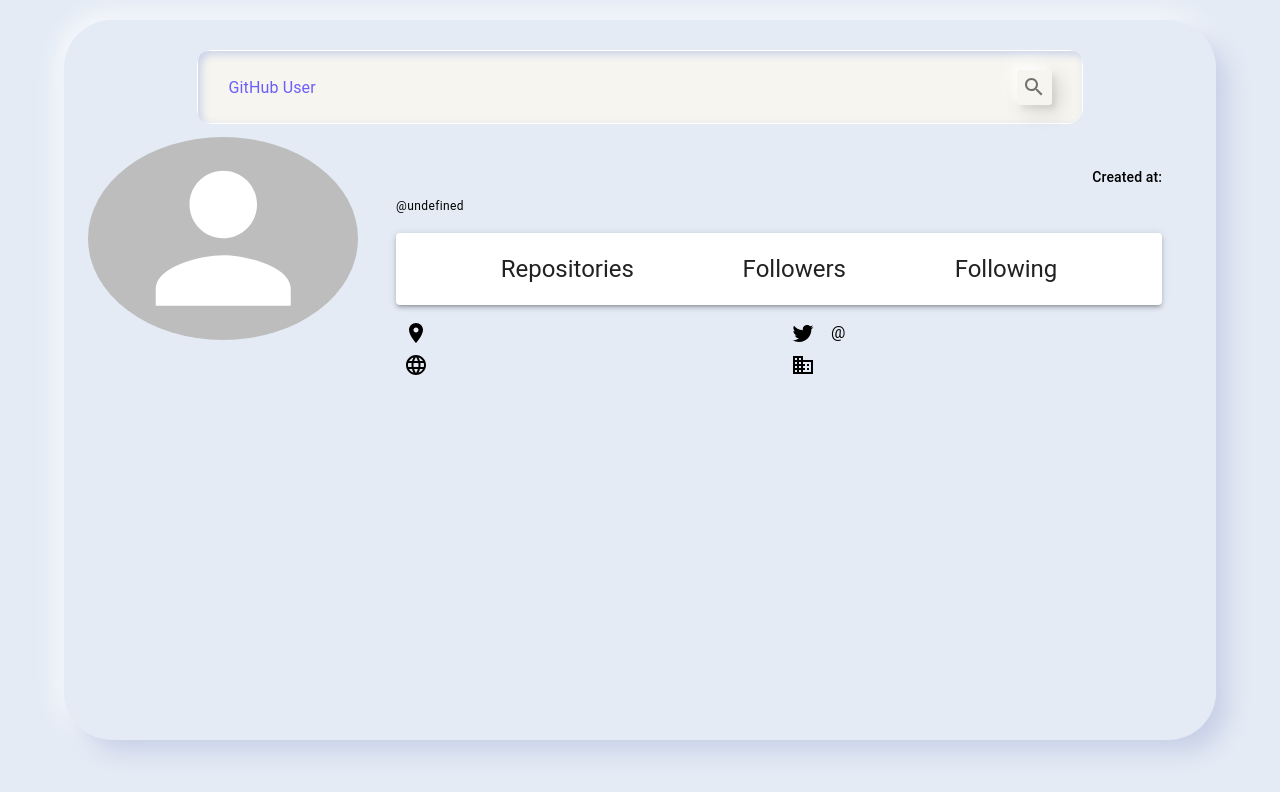
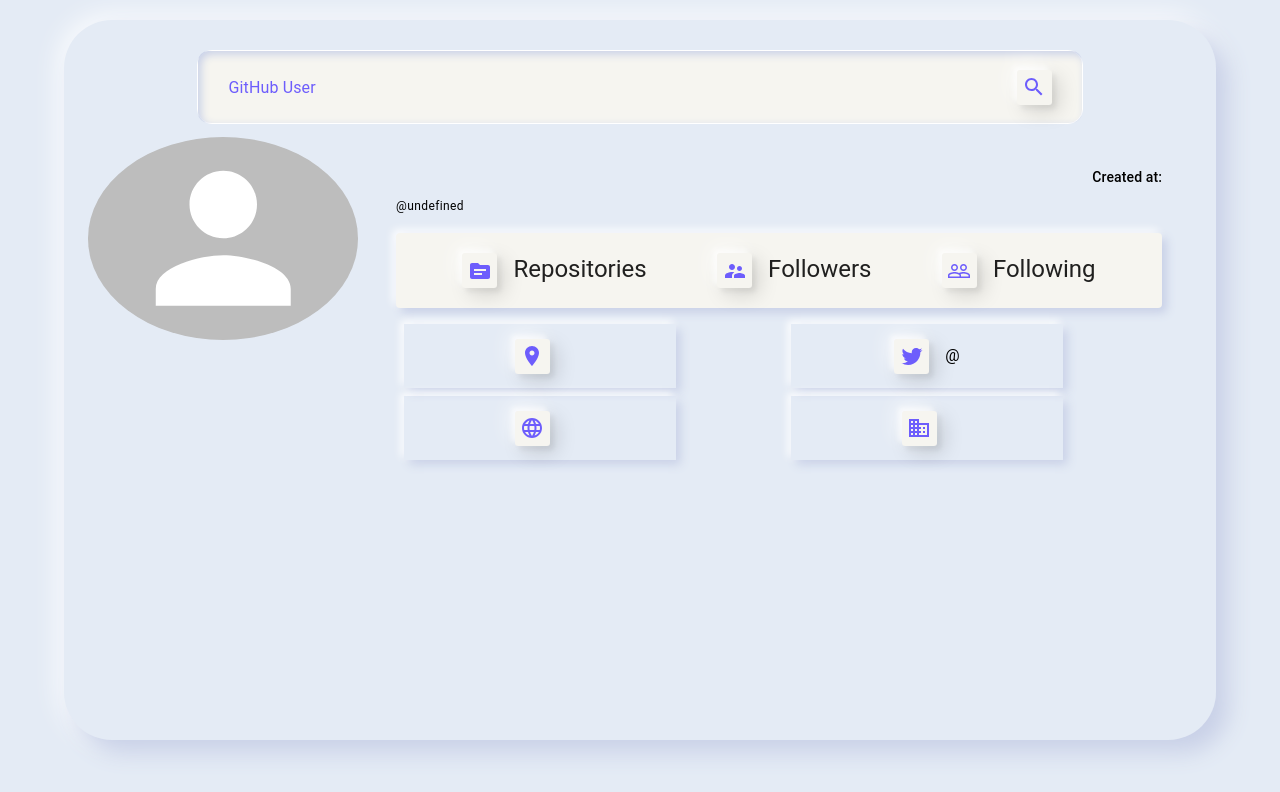
Before and after one commit to AlejandroM12/react-mui, a React (Vite) app: page / in a window 1280 px wide. Shown: the top 792 px of the page. Built offline with nearby package versions, Linux system fonts and the light colour scheme; no server answers.

Commit message:
Modified styles

```diff
--- a/src/components/LocationInformation/LocationInformation.jsx
+++ b/src/components/LocationInformation/LocationInformation.jsx
@@ -3,21 +3,53 @@ import LocationOnIcon from "@mui/icons-material/LocationOn";
 import TwitterIcon from "@mui/icons-material/Twitter";
 import LanguageIcon from "@mui/icons-material/Language";
 import BusinessIcon from "@mui/icons-material/Business";
+import { IconButtonContainer } from "../Searcher/style";
 
 export const LocationInformation = (props) => {
   const { userState } = props;
   const { location, twitter_username, blog, company } = userState;
   return (
-    <Grid container spacing={1} sx={{marginTop: "15px"}}>
+    <Grid container spacing={1} sx={{ marginTop: "15px" }}>
       <Grid item xs={6}>
-        <Stack direction="row" spacing={2}>
+        <Stack
+          direction="row"
+          spacing={2}
+          sx={{
+            boxShadow: `.3rem .3rem .6rem #c8d0e7,
+          -.2rem -.2rem .5rem #FFFFFF`,
+            width: "17rem",
+            minHeight: "4rem",
+            alignItems: "center",
+            justifyContent: "center",
+          }}
+        >
+          <IconButtonContainer>
             <LocationOnIcon />
+          </IconButtonContainer>
+          {location !== null ? (
             <Typography>{location}</Typography>
+          ) : (
+            <Typography>Not Available</Typography>
+          )}
         </Stack>
       </Grid>
       <Grid item xs={6}>
-        <Stack direction="row" spacing={2}>
+        <Stack
+          direction="row"
+          spacing={2}
+          sx={{
+            boxShadow: `.3rem .3rem .6rem #c8d0e7,
+          -.2rem -.2rem .5rem #FFFFFF`,
+            width: "17rem",
+            minHeight: "4rem",
+            alignItems: "center",
+            justifyContent: "center",
+          }}
+        >
+          <IconButtonContainer>
             <TwitterIcon />
+          </IconButtonContainer>
+
           {twitter_username !== null ? (
             <Typography>@{twitter_username}</Typography>
           ) : (
@@ -26,20 +58,50 @@ export const LocationInformation = (props) => {
         </Stack>
       </Grid>
       <Grid item xs={6}>
-        <Stack direction="row" spacing={2}>
+        <Stack
+          direction="row"
+          spacing={2}
+          sx={{
+            boxShadow: `.3rem .3rem .6rem #c8d0e7,
+          -.2rem -.2rem .5rem #FFFFFF`,
+            width: "17rem",
+            minHeight: "4rem",
+            alignItems: "center",
+            justifyContent: "center",
+          }}
+        >
+          <IconButtonContainer>
             <LanguageIcon />
+          </IconButtonContainer>
+
           {blog !== null ? (
-            <Typography><Link underline="none" target="_blank" href={blog}>
+            <Typography>
+              <Link underline="none" target="_blank" href={blog}>
                 {blog}
-        </Link></Typography>
+              </Link>
+            </Typography>
           ) : (
             <Typography>Not Available</Typography>
           )}
         </Stack>
       </Grid>
       <Grid item xs={6}>
-        <Stack direction="row" spacing={2}>
+        <Stack
+          direction="row"
+          spacing={2}
+          sx={{
+            boxShadow: `.3rem .3rem .6rem #c8d0e7,
+          -.2rem -.2rem .5rem #FFFFFF`,
+            width: "17rem",
+            minHeight: "4rem",
+            alignItems: "center",
+            justifyContent: "center",
+          }}
+        >
+          <IconButtonContainer>
             <BusinessIcon />
+          </IconButtonContainer>
+
           {company !== null ? (
             <Typography>{company}</Typography>
           ) : (
--- a/src/components/PaperInformation/PaperInformation.jsx
+++ b/src/components/PaperInformation/PaperInformation.jsx
@@ -1,25 +1,45 @@
-import { Paper, Stack, Typography } from "@mui/material";
+import {  Stack, Typography } from "@mui/material";
+import { PaperInformationContainer } from "./style";
+import { IconButtonContainer } from "../Searcher/style";
+import SourceIcon from '@mui/icons-material/Source';
+import SupervisorAccountIcon from '@mui/icons-material/SupervisorAccount';
+import PeopleOutlineIcon from '@mui/icons-material/PeopleOutline';
 
 export const PaperInformation = (props) => {
-
     const { userState } = props;
     const { public_repos, followers, following } = userState;
   return (
-    <Paper elevation={3}>
+    <PaperInformationContainer >
         <Stack spacing={3} direction="row" justifyContent="space-evenly" sx={{margin: "20px"}}>
-            <Stack>
-                <Typography variant="h5">Repositories</Typography>
-                <Typography variant="h6">{ public_repos }</Typography>
+            <Stack >
+
+                <Typography variant="h5">
+                    <IconButtonContainer sx={{marginRight: "1rem"}}>
+                        <SourceIcon />
+                    </IconButtonContainer>
+                    Repositories
+                    </Typography>
+                <Typography variant="h6" sx={{display: "flex", justifyContent: "center", alignItems: "center"}}>{ public_repos }</Typography>
             </Stack>
             <Stack>
-                <Typography variant="h5">Followers</Typography>
-                <Typography variant="h6">{ followers }</Typography>
+                <Typography variant="h5">
+                    <IconButtonContainer sx={{marginRight: "1rem"}}>
+                        <SupervisorAccountIcon />
+                    </IconButtonContainer>
+                    Followers
+                    </Typography>
+                <Typography variant="h6" sx={{display: "flex", justifyContent: "center", alignItems: "center"}}>{ followers }</Typography>
             </Stack>
             <Stack>
-                <Typography variant="h5">Following</Typography>
-                <Typography variant="h6">{ following }</Typography>
+                <Typography variant="h5">
+                <IconButtonContainer sx={{marginRight: "1rem"}}>
+                        <PeopleOutlineIcon />
+                    </IconButtonContainer>
+                    Following
+                    </Typography>
+                <Typography variant="h6" sx={{display: "flex", justifyContent: "center", alignItems: "center"}}>{ following }</Typography>
             </Stack>
         </Stack>
-    </Paper>
+    </PaperInformationContainer>
   )
 }
--- /dev/null
+++ b/src/components/PaperInformation/style.js
@@ -0,0 +1,9 @@
+import { Paper, styled } from "@mui/material";
+
+export const PaperInformationContainer = styled(Paper)(({theme}) => ({
+  boxShadow: `.3rem .3rem .6rem #c8d0e7,
+  -.2rem -.2rem .5rem #FFFFFF`,
+  marginTop: "1rem",
+  fontSize: "1.2rem",
+    background: "#F6F5F0"
+  }));
--- a/src/components/Searcher/Searcher.jsx
+++ b/src/components/Searcher/Searcher.jsx
@@ -39,7 +39,7 @@ export const Searcher = (props) => {
             InputProps={{
               endAdornment: (
                 <IconButtonContainer onClick={handleSubmit} size="small">
-                  <SearchIcon />
+                  <SearchIcon sx={{color: `#6D5DFC`}}/>
                 </IconButtonContainer>
               ),
             }}
--- a/src/components/Searcher/style.js
+++ b/src/components/Searcher/style.js
@@ -116,7 +116,7 @@ export const IconButtonContainer = styled(IconButton)(({theme}) => ({
     inset 0px 0px 0px 0px #fff9,
     inset 0px 0px 0px 0px #0001`,
     transition: `box-shadow 0.6s cubic-bezier(.79,.21,.06,.81)`,
-    color: `color: rgba(42, 52, 84, 1)`
+    color: `#6D5DFC`
 }));
 export const UserNotFound = styled('div')(({theme}) => ({
   display: "flex",
```
Also changed, not shown: src/components/PrincipalInformation/style.js (+12 -0 lines). Lines whose indentation alone changed are shown as unchanged.
